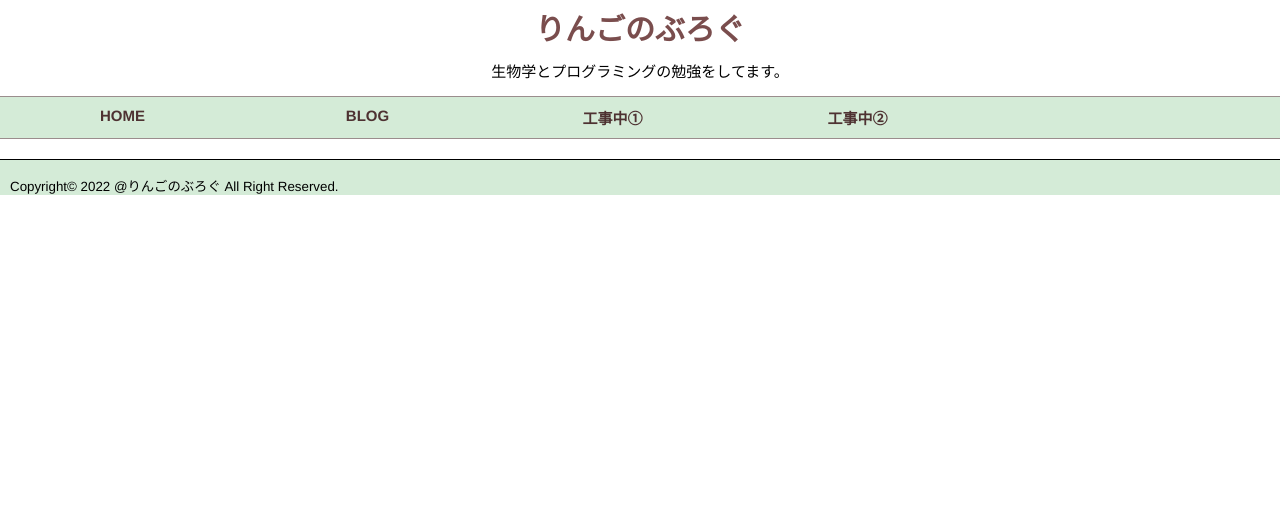
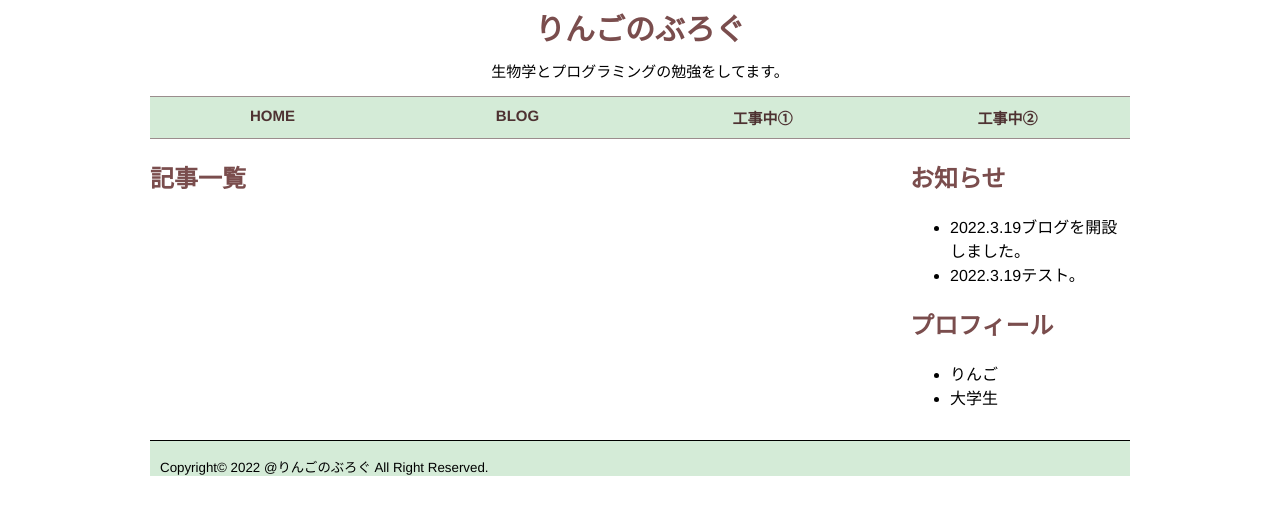
Before and after one commit to Ringo127/my-first-blog, a Django app: page / in a window 1280 px wide. Shown: the top 515 px of the page. Run offline with Django 3.2, Linux system fonts and the light colour scheme; data that the repository does not hold is empty.

Commit message:
add news

```diff
--- a/blog/static/css/blog.css
+++ b/blog/static/css/blog.css
@@ -22,7 +22,8 @@ body {
 }
 
 #page {
-    /*background-color: #D2EEFD;*/
+    width: 980px;
+    margin: 0 auto;
 }
 
 #page-header {
@@ -69,10 +70,6 @@ body {
     display: block;
 }
 
-#page-body {
-    margin: 20px 30px;
-}
-
 #siteTitle {
     margin: 0px;
     font-size: 30px;
@@ -85,6 +82,31 @@ body {
     color: #7a4d4d;
     text-decoration: none;
 }
+
+
+#page-body {
+    width: 980px;
+    margin: 0 auto;
+}
+
+/*ページボディ*/
+#page-body:after {
+    content: "";
+    clear: both;
+    display: block;
+}
+
+#page-body-main {
+    width: 720px;
+    float: left;
+}
+
+#page-body-sub {
+    width: 220px;
+    float: right;
+}
+
+
 
 #catchcopy {
     font-size: 15px;
--- a/blog/templates/blog/base.html
+++ b/blog/templates/blog/base.html
@@ -26,8 +26,28 @@
 
 
             <div id="page-body">
-                {% block content %}
-                {% endblock %}
+                <div id="page-body-main">
+                    {% block content %}
+                    {% endblock %}
+                </div>
+
+                <div id="page-body-sub">
+                    <section class="new-list">
+                        <h2>お知らせ</h2>
+                        <ul>
+                            <li><time datetime="2022-03-19">2022.3.19</time>ブログを開設しました。</li>
+                            <li><time datetime="2022-03-19">2022.3.19</time>テスト。</li>
+                        </ul>
+                    </section>
+
+                    <section class="profile">
+                        <h2>プロフィール</h2>
+                        <ul>
+                            <li>りんご</li>
+                            <li>大学生</li>
+                        </ul>
+                    </section>
+                </div>
             </div>
 
             <div id ="page-footer">
--- a/blog/templates/blog/post_list.html
+++ b/blog/templates/blog/post_list.html
@@ -1,6 +1,7 @@
 {% extends 'blog/base.html' %}
 
 {% block content %}
+    <h2>記事一覧</h2>
     {% for post in posts %}
         <div class="post">
             <div class="date">
```
